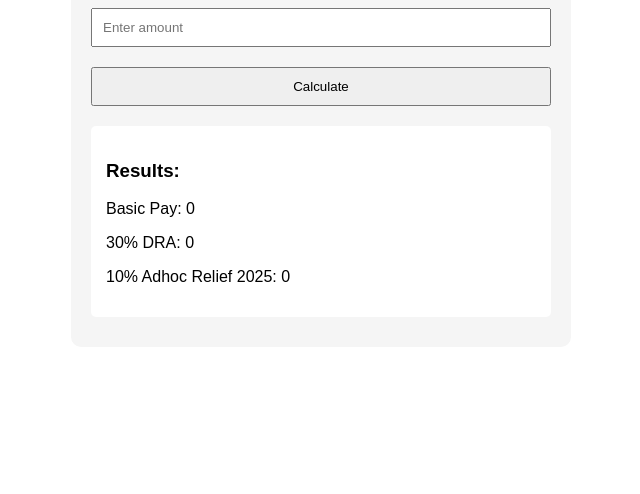
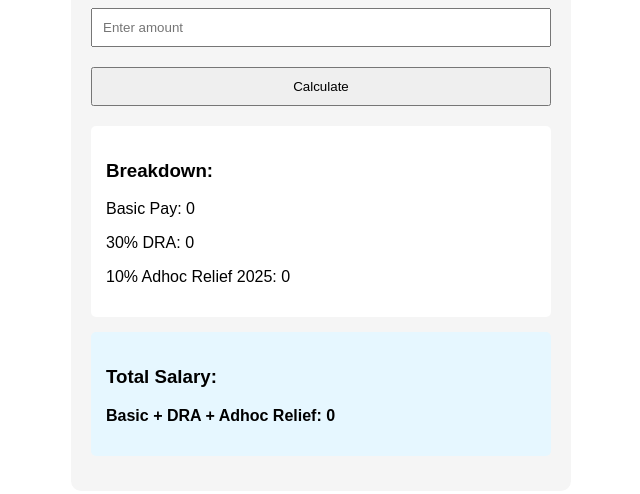
Before and after one commit to shinystars75/shinystars75.github.io, a plain HTML site: page index.html in a window 1280 px wide. Shown: the part 140-634 px from the top of the page, without its empty margins (319-959 px from the left). Drawn offline with Linux system fonts and the light colour scheme.

Commit message:
Add files via upload
Created by Saqib Qureshi

```diff
--- a/index.html
+++ b/index.html
@@ -27,6 +27,13 @@
             margin: 10px 0;
             border-radius: 5px;
         }
+        .total {
+            background: #e6f7ff;
+            padding: 15px;
+            margin: 15px 0;
+            border-radius: 5px;
+            font-weight: bold;
+        }
     </style>
 </head>
 <body>
@@ -37,10 +44,15 @@
         <button onclick="calculate()">Calculate</button>
 
         <div class="result">
-            <h3>Results:</h3>
+            <h3>Breakdown:</h3>
             <p>Basic Pay: <span id="basicResult">0</span></p>
             <p>30% DRA: <span id="draResult">0</span></p>
             <p>10% Adhoc Relief 2025: <span id="adhocResult">0</span></p>
+        </div>
+
+        <div class="total">
+            <h3>Total Salary:</h3>
+            <p>Basic + DRA + Adhoc Relief: <span id="totalResult">0</span></p>
         </div>
     </div>
 
@@ -55,10 +67,12 @@
 
             const dra = basicPay * 0.3;
             const adhoc = basicPay * 0.1;
+            const total = basicPay + dra + adhoc;
 
             document.getElementById('basicResult').textContent = basicPay.toFixed(2);
             document.getElementById('draResult').textContent = dra.toFixed(2);
             document.getElementById('adhocResult').textContent = adhoc.toFixed(2);
+            document.getElementById('totalResult').textContent = total.toFixed(2);
         }
     </script>
 </body>
```
